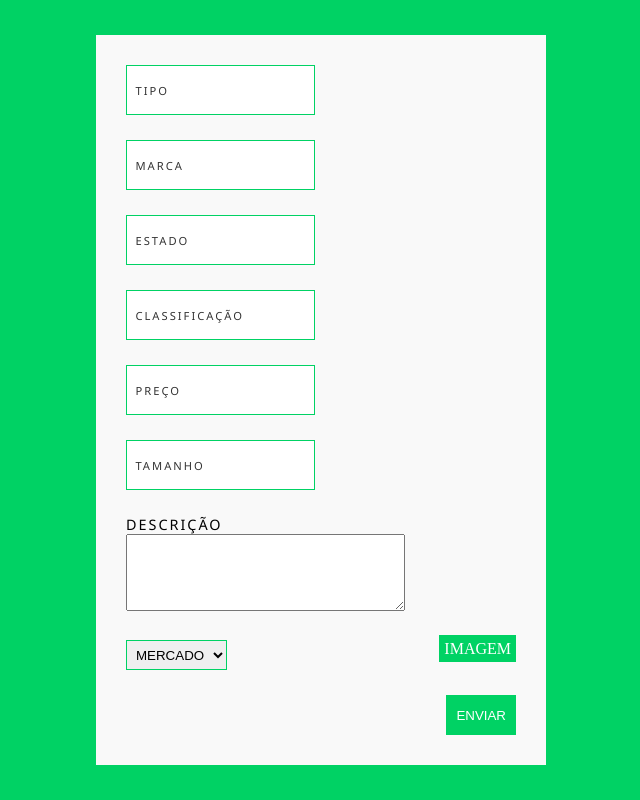
After one commit to Gabrielmarquezin/Backend-project, a Node server app: page /pages/criar in a window 1280 px wide. The commit adds this page. Shown: the whole page, without its empty margins (319-959 px from the left). Run offline with Node 20, Linux system fonts and the light colour scheme.

Commit message:
page criar

```diff
--- /dev/null
+++ b/server/public/styles/add.css
@@ -0,0 +1,118 @@
+@import url('https://fonts.googleapis.com/css2?family=Noto+Sans');
+*{
+    margin: 0;
+    padding: 0;
+    box-sizing: border-box;
+}
+
+body{
+    background-color: #00D264;
+    height: 100vh;
+    display: flex;
+    justify-content: center;
+    align-items: center;
+    font-size: 16px;
+}
+
+.conteiner{
+    width: 35%;
+    background-color: #F9F9F9;
+}
+
+.form{
+    display: flex;
+    background-color: #F9F9F9;
+    width: 100%;
+    padding: 30px;
+    border-radius: 10px;
+    position: relative;
+}
+
+.form-index{
+    display: flex;
+    flex-wrap: wrap;
+    justify-content: space-between;
+    gap: 25px;
+}
+
+.input-group{
+    position: relative;
+    height: 50px;
+}
+
+.input-group label{
+    position: absolute;
+    opacity: 0.8;
+    top: calc(50% - 0.41rem);
+    font-size: 0.7rem;
+    left: 5%;
+    transition: 0.2s ease-in-out;
+}
+
+.input-desc label,
+.input-group label{
+    font-family: 'Noto Sans', sans-serif;
+    letter-spacing: 2px;
+}
+
+.input-group input,
+.input-group select{
+    width: 100%;
+    height: 100%;
+    outline: 0;
+    border: 1px solid #00D264;
+    padding: 5px;
+}
+
+/*animation*/
+
+.input-group input:focus ~label{
+   transform: translateY(calc(-90% - 0.41rem));
+   font-size: 0.8rem;
+   background-color: #00D264;
+   left: 5%;
+   opacity: 1;
+   color: white;
+   padding: 5px;
+}
+
+
+/*descricao input*/
+
+.input-desc textarea{
+    width: 100%;
+}
+.market{
+    height: 30px;
+}
+.input-desc label{
+    font-size: 0.9rem;
+}
+
+
+/*botao de proximo*/
+.button{
+    height: 40px;
+    width: 100%;
+    display: flex;
+    justify-content: flex-end;
+}
+
+.button button{
+    height: 100%;
+    padding: 10px;
+    background-color: #00D264;
+    border: none;
+    color: white;
+}
+
+.img input{
+    display: none;
+}
+.img label{
+    background-color: #00D264;
+    padding: 5px;
+    color: white;
+}
+
+/*flip*/
--- /dev/null
+++ b/server/public/styles/formulario/responsiv.css
@@ -0,0 +1,11 @@
+@media (max-width: 1300px){
+    .conteiner{
+        width: 450px;
+    }
+}
+
+@media (max-width: 600px){
+    .conteiner{
+        width: 95vw;
+    }
+}
--- a/server/server.js
+++ b/server/server.js
@@ -25,6 +25,10 @@ app.get('/', (req, res)=>{
 
 })
 
+app.get('/pages/criar', (req, res)=>{
+    res.render('formulario/criar')
+})
+
 
 app.listen(port, ()=>{
     console.log('rodando no link: https://ceara-cientifico.herokuapp.com/')
--- /dev/null
+++ b/server/views/formulario/criar.ejs
@@ -0,0 +1,72 @@
+<!DOCTYPE html>
+<html lang="en">
+<head>
+    <meta charset="UTF-8">
+    <meta http-equiv="X-UA-Compatible" content="IE=edge">
+    <meta name="viewport" content="width=device-width, initial-scale=1.0">
+    <link rel="stylesheet" href="../styles/add.css">
+    <link rel="stylesheet" href="../styles/formulario/responsiv.css">
+    <title>criar</title>
+</head>
+<body>
+    <div class="conteiner">
+        <form action="" class="form">
+            <div class="form-index">
+                <div class="input-group">
+                    <input type="text" name="tipo" id="tipo">
+                    <label for="tipo">TIPO</label>
+                </div>
+
+                <div class="input-group">
+                    <input type="text" name="marca" id="marca">
+                    <label for="marca">MARCA</label>
+                </div>
+
+                <div class="input-group">
+                    <input type="text" name="estado" id="estado">
+                    <label for="estado">ESTADO</label>
+                </div>
+
+                <div class="input-group">
+                    <input type="text" name="classificacao" id="classificacao">
+                    <label for="classificacao">CLASSIFICAÇÃO</label>
+                </div>
+
+                <div class="input-group">
+                    <input type="number" name="preco" id="preco">
+                    <label for="preco">PREÇO</label>
+                </div>
+
+                <div class="input-group">
+                    <input type="number" name="tamanho" id="tamanho">
+                    <label for="tamanho">TAMANHO</label>
+                </div>
+
+                <div class="input-desc">
+                    <label for="descricao">DESCRIÇÃO</label>
+                    <textarea name="descricao" id="descricao" rows="5"></textarea>
+                </div>
+
+                <div class="input-group market">
+                    <select id="select-market" name="select-market">
+                        <option value="mercado">MERCADO</option>
+                        <option value="biga">biga</option>
+                        <option value="deirton">deirton</option>
+                        <option value="francisco">francisco</option>
+                    </select>
+                </div>
+
+                <div class="img">
+                    <label for="img">IMAGEM</label>
+                    <input type="file" name="img" id="img" placeholder="Esolha uma imagem">
+                </div>
+
+                <div class="button">
+                    <button type="submit" id="enviar">ENVIAR</button>
+                </div>
+            </div>
+        </form>
+
+    </div>
+</body>
+</html>
```
Also changed, not shown: server/public/styles/style.css (+17 -12 lines), server/public/styles/view.css (+15 -3 lines), server/views/index.ejs (+10 -10 lines).
